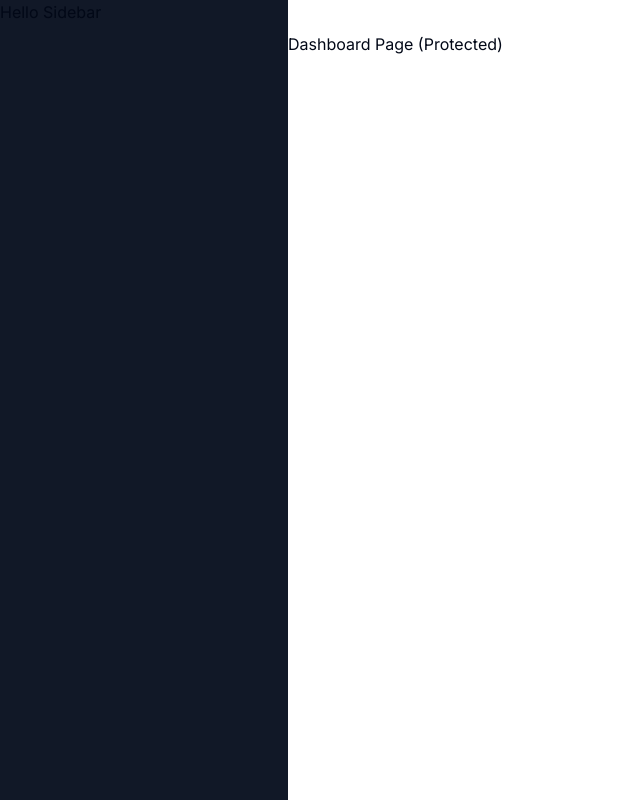
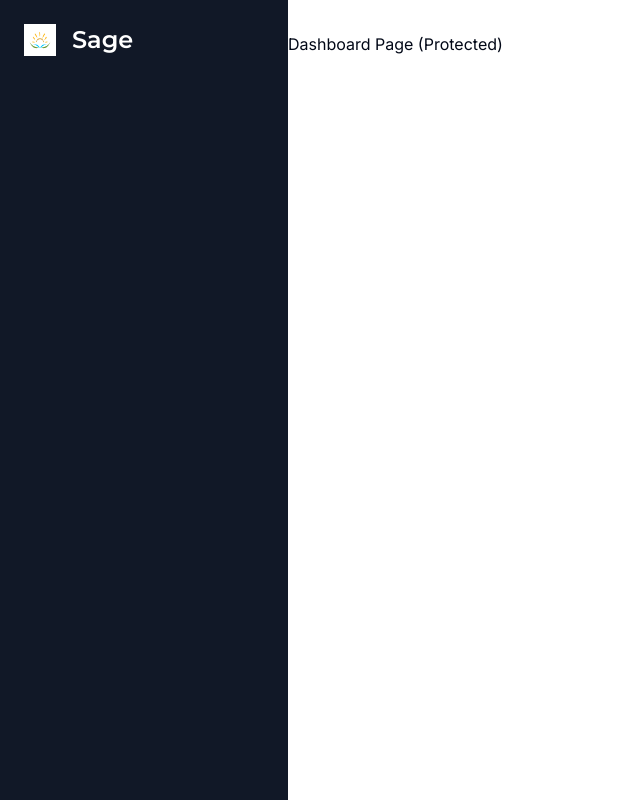
Before and after one commit to dialite/Sage, a Next.js app: page /dashboard in a window 1280 px wide. Shown: the whole page, without its empty margins (0-640 px from the left). Built offline with nearby package versions, Linux system fonts and the light colour scheme.

Commit message:
Add logo style it and attach it to sidebar

```diff
--- a/app/(dashboard)/layout.tsx
+++ b/app/(dashboard)/layout.tsx
@@ -1,10 +1,11 @@
 import Navbar from "@/components/navbar";
+import Sidebar from "@/components/sidebar";
 
 const DashboardLayout = ({ children }: { children: React.ReactNode }) => {
   return (
     <div className="h-full relative">
       <div className="hidden h-full md:flex md:w-72 md:flex-col md:fixed md:inset-y-0 z-[80] bg-gray-900">
-        <div>Hello Sidebar</div>
+        <Sidebar />
       </div>
       <main className="md:pl-72">
         <Navbar />
--- /dev/null
+++ b/components/sidebar.tsx
@@ -0,0 +1,31 @@
+"use client";
+
+import Image from "next/image";
+import Link from "next/link";
+import { Montserrat } from "next/font/google";
+
+import { cn } from "@/lib/utils";
+
+const montserrat = Montserrat({
+  weight: "600",
+  subsets: ["latin"],
+});
+
+const Sidebar = () => {
+  return (
+    <div className="space-y-4 py-4 flex flex-col h-full bg-[#111827] text-white">
+      <div className="px-3 py-2 flex-1">
+        <Link href="/dashboard" className="flex items-center pl-3 mb-14">
+          <div className="relative w-8 h-8 mr-4">
+            <Image fill alt="Logo" src="/logo.png" />
+          </div>
+          <h1 className={cn("text-2xl font-bold", montserrat.className)}>
+            Sage
+          </h1>
+        </Link>
+      </div>
+    </div>
+  );
+};
+
+export default Sidebar;
```
Also changed, not shown: public/logo.png (added).
